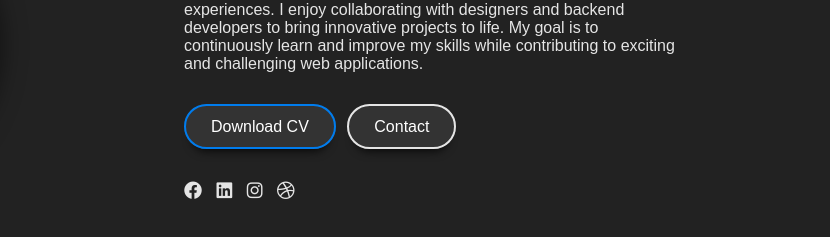
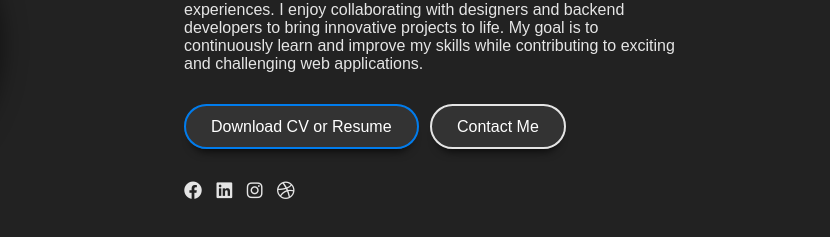
Before and after one commit to Vishal-cod/Portfolio, a plain HTML site: page index.html in a window 1280 px wide. Shown: the part 305-542 px from the top of the page, 450-1280 px from the left. Drawn offline with nearby package versions, Linux system fonts and the light colour scheme; some icons are missing.

```diff
--- a/index.html
+++ b/index.html
@@ -44,8 +44,8 @@
 
 
                     <div class="btn-group">
-                       <a href="#" class="btn active">Download CV</a>
-                       <a href="#" class="btn">Contact</a>
+                       <a href="#" class="btn active">Download CV or Resume</a>
+                       <a href="#" class="btn">Contact Me</a>
                     </div>
 
                     <div class="social">
```
